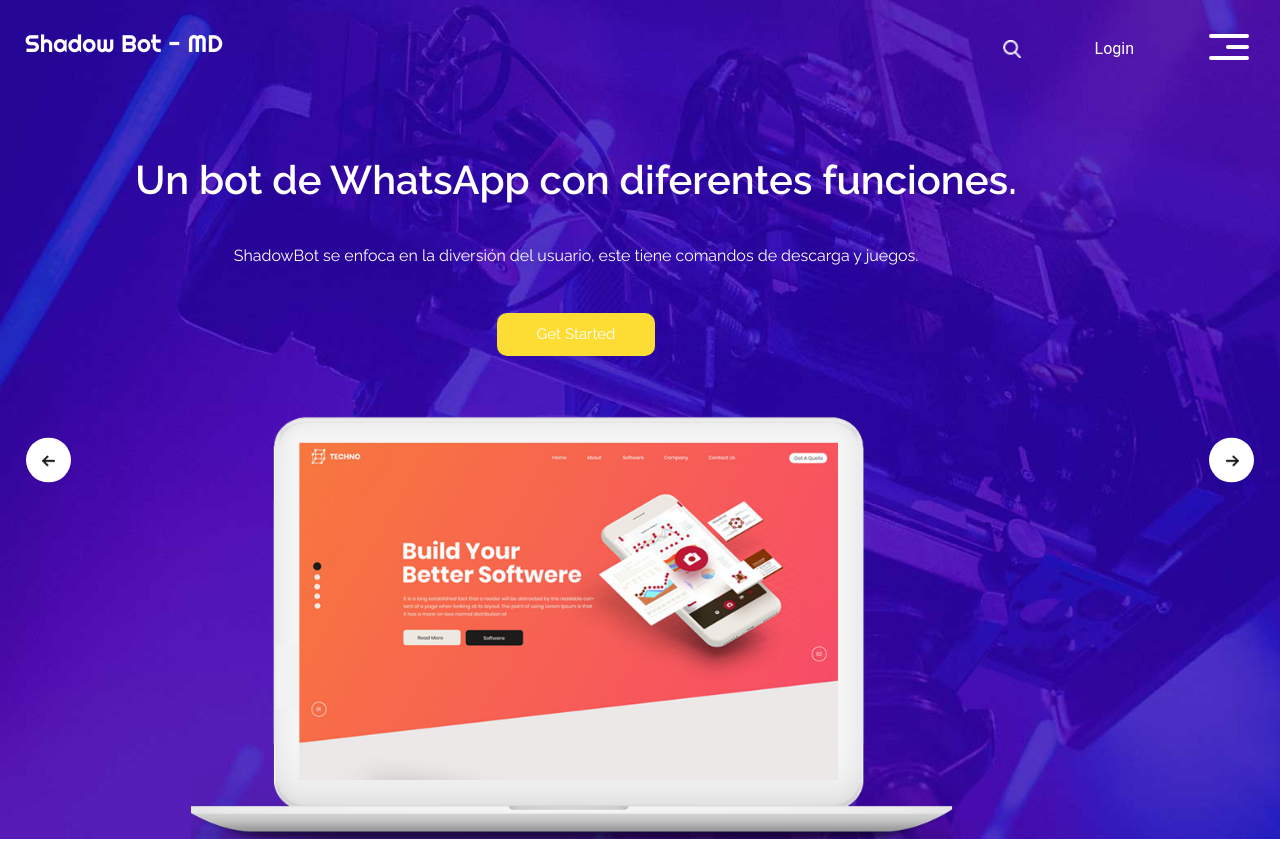
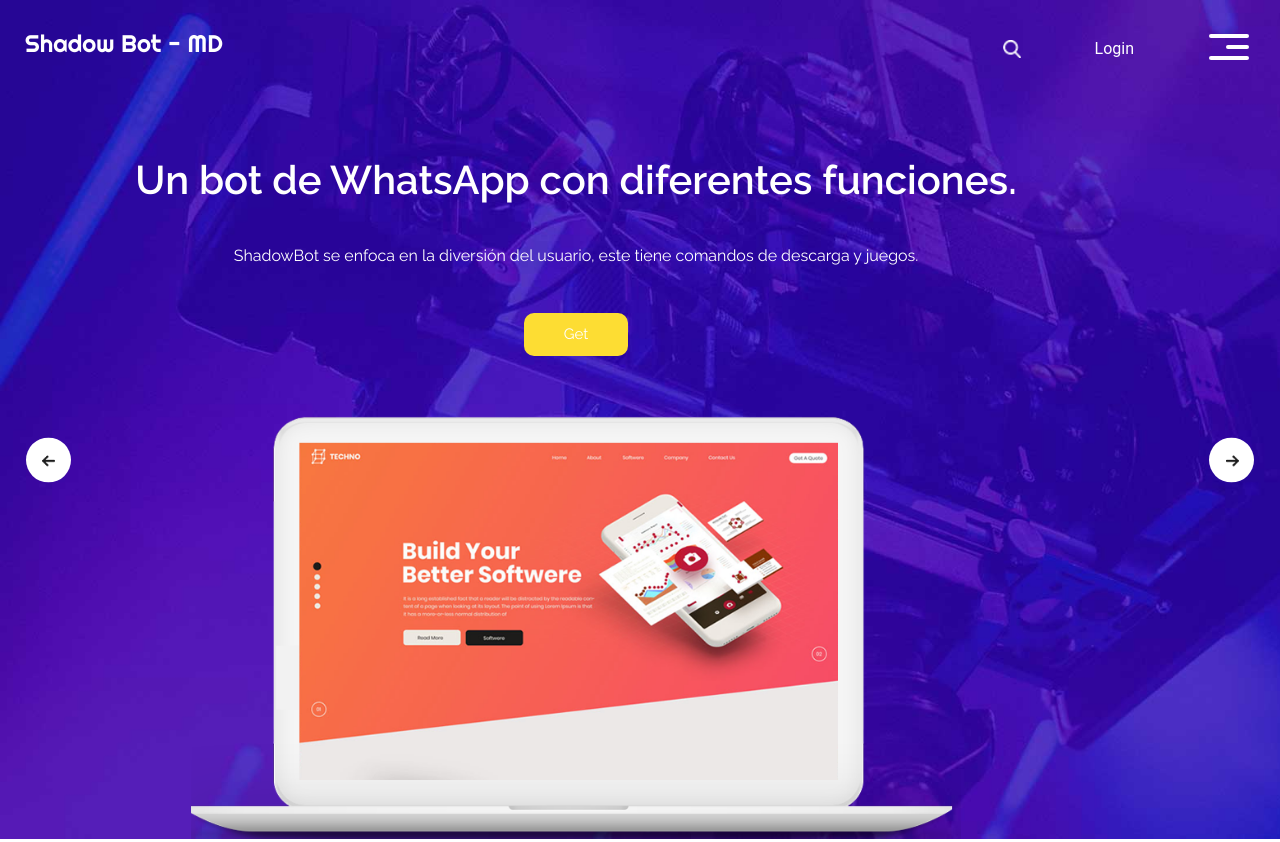
Before and after one commit to SUNNY-LK/New-Web-For-Bot, a plain HTML site: page index.html in a window 1280 px wide. Shown: the top 842 px of the page. Drawn offline with nearby package versions, Linux system fonts and the light colour scheme.

Commit message:
Update index.html

```diff
--- a/index.html
+++ b/index.html
@@ -107,7 +107,7 @@
                       <p>
                         ShadowBot se enfoca en la diversión del usuario, este tiene comandos de descarga y juegos.
                       </p>
-                      <a class="btn-getstarted" href="#about">Get Started</a>
+                      <a class="btn-getstarted" href="https://google.com">Get </a>
 
                     </div>
                     <div class="slider_item-imgbox">
```
